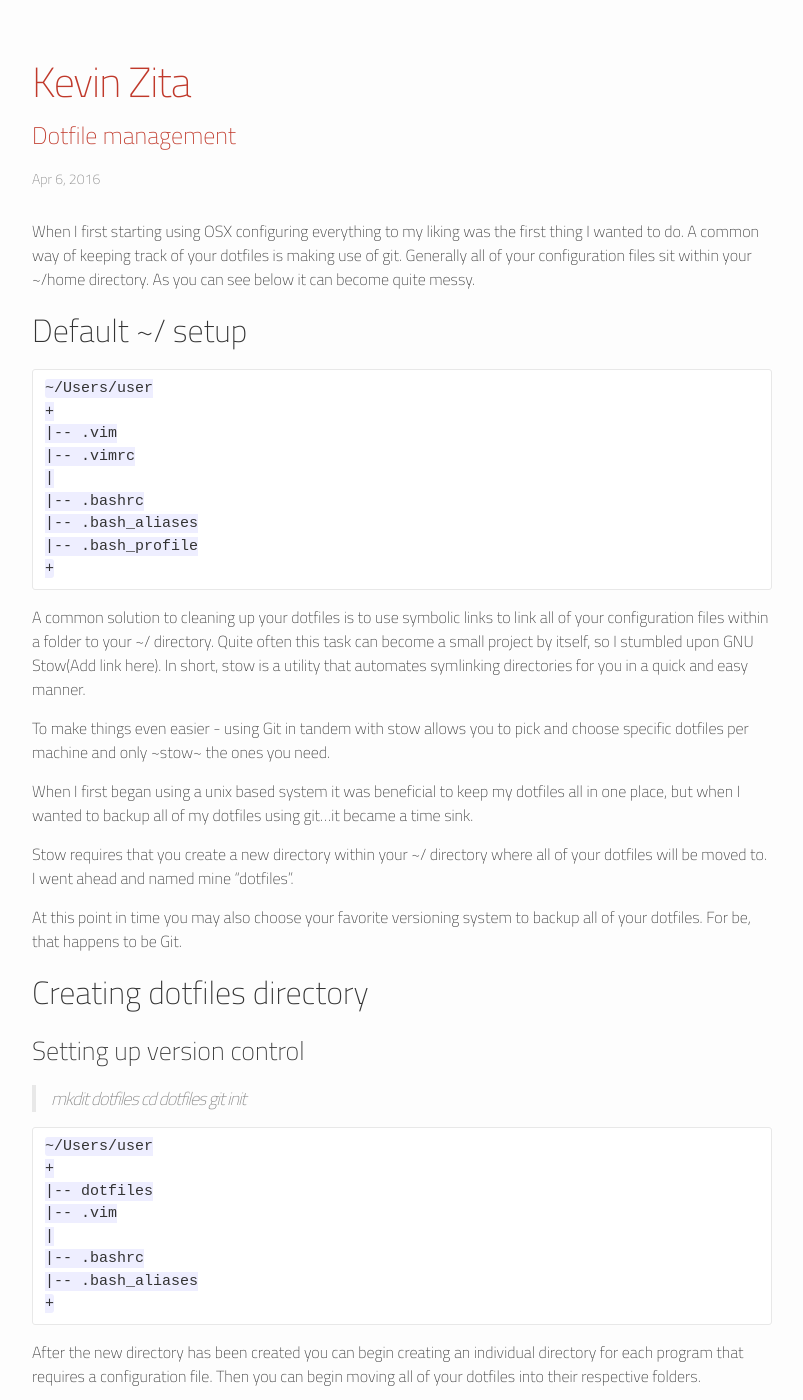
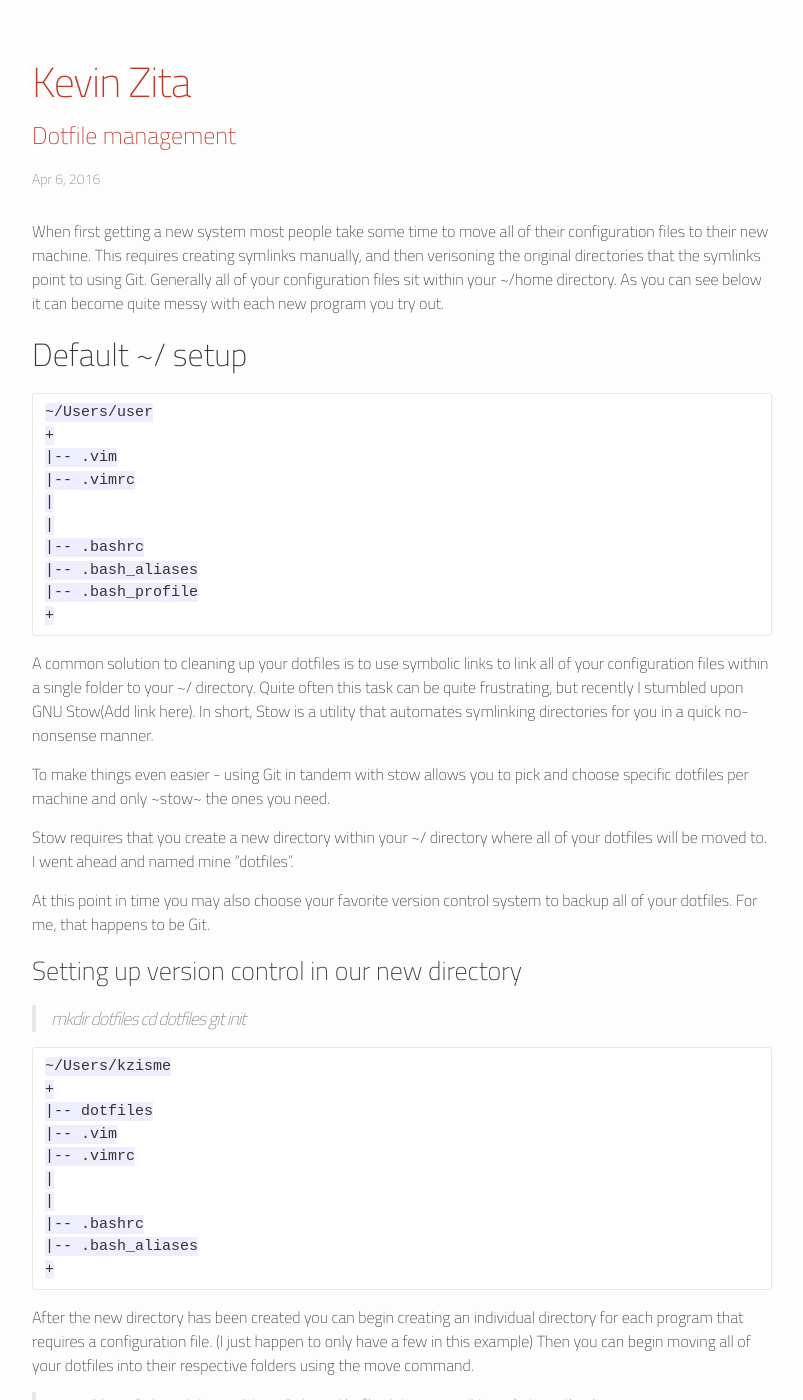
Before and after one commit to kzisme/site, a Jekyll site: the page built from _posts/2016-10-06-how-to-dotfiles.markdown, in a window 1280 px wide and 1400 px high. Shown: the whole window, without its empty margins (238-1041 px from the left). Built offline with Jekyll 4.4.1, drawn with Linux system fonts in a browser that asks for light colours; some of the changed text lies outside the part shown.

Commit message:
Almost there...?

````diff
--- a/_posts/2016-10-06-how-to-dotfiles.markdown
+++ b/_posts/2016-10-06-how-to-dotfiles.markdown
@@ -5,8 +5,7 @@ date:   2016-04-06 23:32:21
 categories: jekyll update
 ---
 
-When I first starting using OSX configuring everything to my liking was the
-first thing I wanted to do.  A common way of keeping track of your dotfiles is making use of git.  Generally all of your configuration files sit within your ~/home directory.  As you can see below it can become quite messy.
+When first getting a new system most people take some time to move all of their configuration files to their new machine.  This requires creating symlinks manually, and then verisoning the original directories that the symlinks point to using Git.  Generally all of your configuration files sit within your ~/home directory.  As you can see below it can become quite messy with each new program you try out.
 
 ## Default ~/ setup
 
@@ -16,6 +15,7 @@ first thing I wanted to do.  A common way of keeping track of your dotfiles is m
 |-- .vim
 |-- .vimrc
 |
+|
 |-- .bashrc
 |-- .bash_aliases
 |-- .bash_profile
@@ -23,39 +23,33 @@ first thing I wanted to do.  A common way of keeping track of your dotfiles is m
 ```
 
 A common solution to cleaning up your dotfiles is to use symbolic links to
-link all of your configuration files within a folder to your ~/ directory.
-Quite often this task can become a small project by itself, so I stumbled
-upon GNU Stow(Add link here).  In short, stow is a utility that automates
-symlinking directories for you in a quick and easy manner.
+link all of your configuration files within a single folder to your ~/ directory.
+Quite often this task can be quite frustrating, but recently I stumbled
+upon GNU Stow(Add link here).  In short, Stow is a utility that automates
+symlinking directories for you in a quick no-nonsense manner.
 
 To make things even easier - using Git in tandem with stow allows you to pick
 and choose specific dotfiles per machine and only ~stow~ the ones you need.
-
-When I first began using a unix based system it was beneficial to keep my
-dotfiles all in one place, but when I wanted to backup all of my dotfiles using
-git...it became a time sink.
 
 Stow requires that you create a new directory within your ~/ directory where
 all of your dotfiles will be moved to.  I went ahead and named mine
 "dotfiles".
 
-At this point in time you may also choose your favorite versioning system to
-backup all of your dotfiles.  For be, that happens to be Git.
+At this point in time you may also choose your favorite version control system to
+backup all of your dotfiles.  For me, that happens to be Git.
 
-
-## Creating dotfiles directory
-
-
-### Setting up version control
-> mkdit dotfiles
+### Setting up version control in our new directory
+> mkdir dotfiles
 cd dotfiles
 git init
 
 ```
-~/Users/user
+~/Users/kzisme
 +
 |-- dotfiles
 |-- .vim
+|-- .vimrc
+|
 |
 |-- .bashrc
 |-- .bash_aliases
@@ -63,11 +57,17 @@ git init
 ```
 
 After the new directory has been created you can begin creating an
-individual directory for each program that requires a configuration file.
-Then you can begin moving all of your dotfiles into their respective folders.
+individual directory for each program that requires a configuration file.  (I
+just happen to only have a few in this example)
+Then you can begin moving all of your dotfiles into their respective folders
+using the move command.
+
+> mv ~/Users/kzisme/.vimrc ~/Users/kzisme/dotfiles/.vimrc
+  mv ~/Users/kzisme/.bashrc ~/Users/kzisme/dotfiles/.bashrc
+  mv ~/Users/kzisme/.bash_aliases ~/Users/kzisme/dotfiles/.bash_aliases
 
 ```
-~/Users/user
+~/Users/kzisme
 +
 |-- dotfiles
 |   -- /vim
@@ -78,15 +78,40 @@ Then you can begin moving all of your dotfiles into their respective folders.
 +
 ```
 
-Next you must be be within the ~/dotfiles directory
+To start using Stow your working directory must be the ~/dotfiles directory.
 
-Then you can run...
+Finally you can make use of Stow by running
+
+```
+stow + /directoryname
+```
 
 ```
 stow vim
 stow bash
 ```
 
-This will automatically create symbolic links for you within your ~/
+This will automatically create symbolic links for each program within your ~/
 directory, but will keep all of your configuration files wrapped up nicely
 within your new dotfiles directory.
+
+```
+~/Users/kzisme
++
+|-- dotfiles <-- All files are within here
+|-- .vim
+|-- .vimrc ~symlinked~
+|
+|
+|-- .bashrc ~symlinked~
+|-- .bash_aliases ~symlinked~
++
+```
+
+### Un-Stowing
+In some instances you may want to remove the symlink you have created
+previously.  That can be done by passing the -D flag to Stow.
+
+```
+stow -D vim
+```
````
